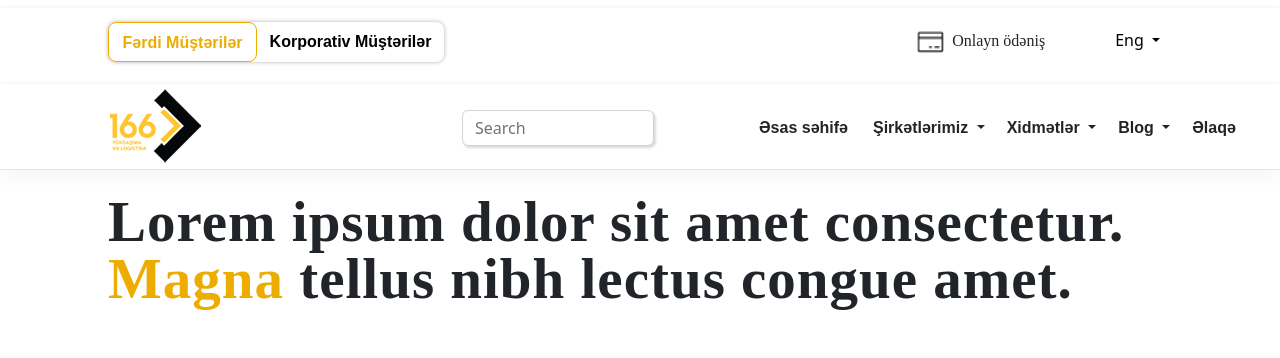
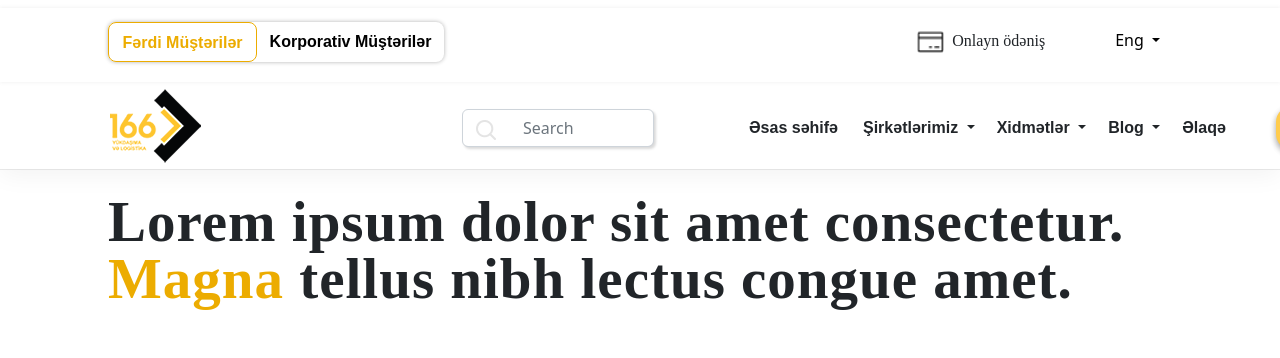
Before and after one commit to QuliyevVaqif/166-cargo-vq, a plain HTML site: page 166.az/index.html in a window 1280 px wide. Shown: the top 358 px of the page. Drawn offline with nearby package versions, Linux system fonts and the light colour scheme; a web font is replaced by a local one.

Commit message:
Changed flag

```diff
--- a/166.az/assets/css/index.css
+++ b/166.az/assets/css/index.css
@@ -151,7 +151,7 @@ body {
   width: hug(925px);
   height: hug(36px);
   display: flex;
-  gap: 65px;
+  gap: 55px;
   align-items: center;
 }
 .search {
@@ -159,6 +159,12 @@ body {
   align-items: center;
   width: 200px;
   height: 36px;
+}
+.search form label {
+  margin-left: 14px;
+}
+.search form input {
+  padding-left: 60px;
 }
 .search input {
   box-shadow: rgba(0, 0, 0, 0.15) 1.95px 1.95px 2.6px;
--- a/166.az/index.html
+++ b/166.az/index.html
@@ -64,10 +64,17 @@
           /></a>
           <div class="navbar-sec-2">
             <div class="search">
-              <form class="d-flex" role="search">
+              <form
+                class="d-flex position-relative align-items-center"
+                role="search"
+              >
+                <label for="search" class="position-absolute searchimg"
+                  ><img src="assets/image/search.png"
+                /></label>
                 <input
                   class="form-control me-2"
                   type="search"
+                  id="search"
                   placeholder="Search"
                   aria-label="Search"
                 />
```
Also changed, not shown: 166.az/assets/image/search.png (added).
